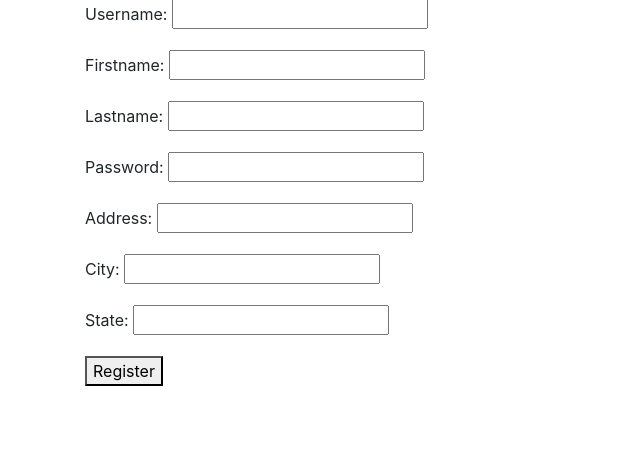
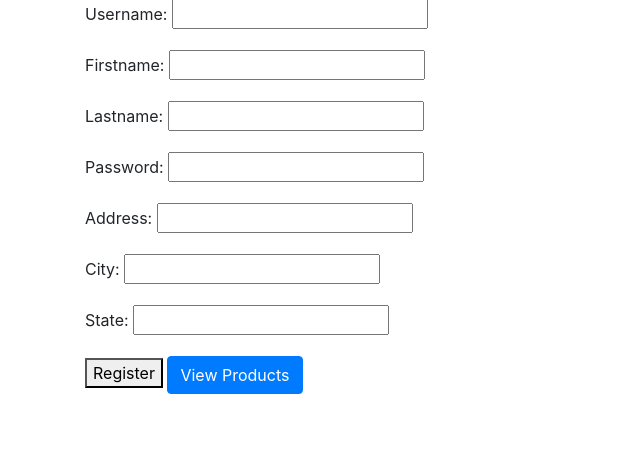
Before and after one commit to Tommynullptr/tommaso_puzzo_lab2, a Django app: page /register/ in a window 1280 px wide. Shown: the part 113-570 px from the top of the page, without its empty margins (0-640 px from the left). Run offline with Django 4.2, Linux system fonts and the light colour scheme; some libraries are stand-ins or nearby versions.

Commit message:
Added button in login page and register page to view product list. Fixed filtering in product list.

```diff
--- a/store/templates/store/product_list.html
+++ b/store/templates/store/product_list.html
@@ -13,7 +13,7 @@
             <select name="category" id="category" class="form-control">
                 <option value="">All</option>
                 {% for category in categories %}
-                    <option value="{{ category.id }}">{{ category.name }}</option>
+                    <option value="{{ category.name }}">{{ category.name }}</option>
                 {% endfor %}
             </select>
         </div>
--- a/store/templates/store/registration/login.html
+++ b/store/templates/store/registration/login.html
@@ -7,5 +7,6 @@
         {% csrf_token %}
         {{ form.as_p }}
         <button type="submit">Login</button>
+        <a href="{% url 'product_list' %}" class="btn btn-primary">View Products</a>
     </form>
 {% endblock %}
--- a/store/templates/store/registration/register.html
+++ b/store/templates/store/registration/register.html
@@ -7,5 +7,6 @@
         {% csrf_token %}
         {{ form.as_p }}
         <button type="submit">Register</button>
+        <a href="{% url 'product_list' %}" class="btn btn-primary">View Products</a>
     </form>
 {% endblock %}
--- a/store/views.py
+++ b/store/views.py
@@ -95,14 +95,15 @@ def home(request):
 def product_list(request):
 
     products = Product.objects.all()
-    category_id = request.GET.get('category')
+    category_name = request.GET.get('category')
 
-    if category_id:
-        products = products.filter(category_id=category_id)
+    if category_name:
+        products = products.filter(category__name=category_name)
 
     context = {
         'products': products,
         'categories': Category.objects.all(),
+        'current_category': category_name if category_name else 'All Products',
     }
 
     return render(request, 'store/product_list.html', context)
```
Also changed, not shown: db.sqlite3.
